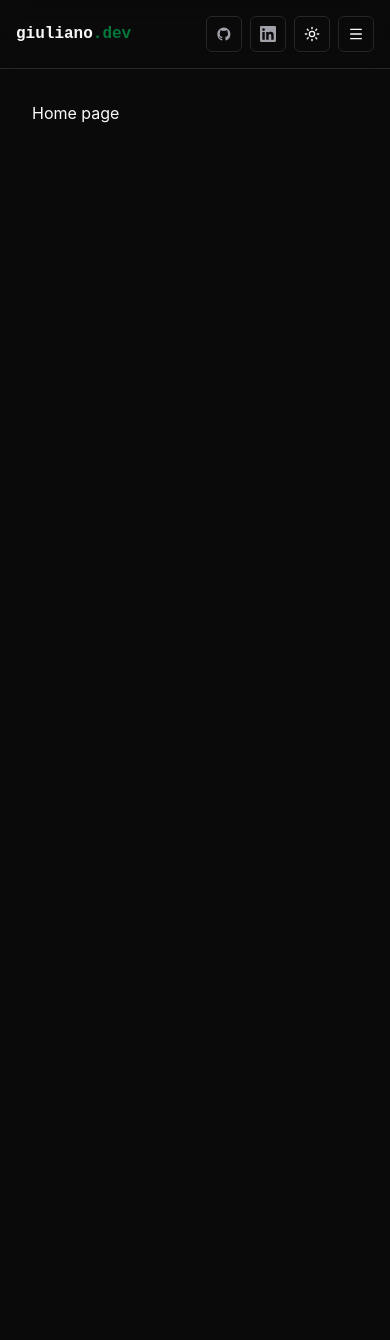
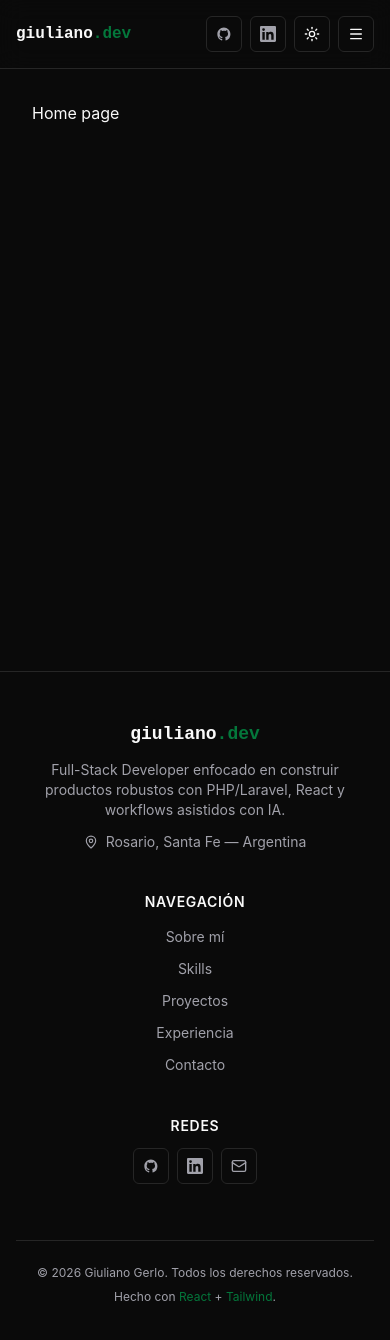
Before and after one commit to GiuGerlo/giulianogerlo-portfolio, a React (Vite) app: page / in a window 390 px wide. Shown: the top 1340 px of the page. Before the commit the page ends 844 px from the top, so only its background shows below. Built offline with nearby package versions, Linux system fonts and the light colour scheme.

Commit message:
feat: Footer component responsive con 3 columnas

```diff
--- /dev/null
+++ b/src/components/layout/Footer.jsx
@@ -0,0 +1,141 @@
+// Íconos no-brand de lucide. El Mail SÍ existe en v1 (solo se sacaron brand icons).
+import { Mail, MapPin } from 'lucide-react';
+
+// `Link` de React Router para anchors que también funcionan desde rutas hijas.
+// Para links dentro del Home usamos <a href="/#x"> nativo igual que en Navbar.
+import { socials } from '../../data/socials.js';
+
+/**
+ * Helper interno (mismo patrón que en Navbar): renderiza un símbolo del
+ * sprite SVG global. Lo duplicamos por ahora — en una refactor posterior
+ * podríamos extraerlo a src/components/ui/Icon.jsx para no repetir.
+ */
+function Icon({ id, size = 16 }) {
+  return (
+    <svg width={size} height={size} aria-hidden="true">
+      <use href={`/icons.svg#${id}`} />
+    </svg>
+  );
+}
+
+// Mismos links del Navbar — para nav rápido en el footer.
+const navLinks = [
+  { to: '/#about',      label: 'Sobre mí' },
+  { to: '/#skills',     label: 'Skills' },
+  { to: '/#projects',   label: 'Proyectos' },
+  { to: '/#experience', label: 'Experiencia' },
+  { to: '/#contact',    label: 'Contacto' },
+];
+
+export default function Footer() {
+  // `new Date().getFullYear()` se calcula en cada render → siempre actualizado.
+  // Cuando llegue 2027, el copyright del footer dice 2027 sin tocar nada.
+  const year = new Date().getFullYear();
+
+  return (
+    // <footer> = elemento semántico HTML.
+    // mt-24 = margin-top grande para separarlo del contenido principal.
+    // border-t = línea fina arriba.
+    <footer className="mt-24 border-t border-border bg-bg ">
+
+      {/* Container centrado mismo ancho que Navbar.
+          py-12 → padding vertical generoso. */}
+      <div className="mx-auto max-w-[1200px] px-4 py-12 sm:px-6 lg:px-8">
+
+        {/* Grid principal de 3 columnas en md+, 1 columna stack en mobile.
+            gap-10 separa entre columnas (horizontal en md+, vertical al stackear).
+            text-center md:text-left → en mobile todo el texto centrado, en md+ alineado a izquierda. */}
+        <div className="grid gap-10 text-center md:grid-cols-3 md:text-left">
+
+          {/* Columna 1 — Brand + tagline + ubicación. */}
+          <div className="space-y-3">
+            <p className="font-mono text-lg font-semibold">
+              giuliano<span className="text-accent">.dev</span>
+            </p>
+            <p className="text-sm text-text-muted">
+              Full-Stack Developer enfocado en construir productos
+              robustos con PHP/Laravel, React y workflows asistidos con IA.
+            </p>
+            {/* `inline-flex` no toma `text-align`, por eso para centrar
+                la ubicación en mobile envolvemos en un <p> con flex justify. */}
+            <p className="flex items-center justify-center gap-2 text-sm text-text-muted md:justify-start">
+              <MapPin size={14} />
+              {socials.location}
+            </p>
+          </div>
+
+          {/* Columna 2 — Nav rápido. Replica los links del Navbar para que
+              alguien que scrolleó hasta abajo no tenga que volver arriba. */}
+          <nav aria-label="Navegación del pie">
+            <h2 className="mb-3 text-sm font-semibold uppercase tracking-wider text-text-primary">
+              Navegación
+            </h2>
+            <ul className="space-y-2">
+              {navLinks.map((link) => (
+                <li key={link.to}>
+                  <a
+                    href={link.to}
+                    className="text-sm text-text-muted transition-colors hover:text-accent"
+                  >
+                    {link.label}
+                  </a>
+                </li>
+              ))}
+            </ul>
+          </nav>
+
+          {/* Columna 3 — Redes + contacto rápido. */}
+          <div>
+            <h2 className="mb-3 text-sm font-semibold uppercase tracking-wider text-text-primary">
+              Redes
+            </h2>
+
+            {/* Fila de íconos: GitHub, LinkedIn, mailto.
+                justify-center en mobile, justify-start en md+ (queda alineado a izquierda). */}
+            <div className="mb-4 flex items-center justify-center gap-2 md:justify-start">
+              <a
+                href={socials.github}
+                target="_blank"
+                rel="noreferrer noopener"
+                aria-label="GitHub"
+                className="inline-flex h-9 w-9 items-center justify-center rounded-md border border-border text-text-muted transition-colors hover:border-accent hover:text-accent"
+              >
+                <Icon id="github-icon" />
+              </a>
+              <a
+                href={socials.linkedin}
+                target="_blank"
+                rel="noreferrer noopener"
+                aria-label="LinkedIn"
+                className="inline-flex h-9 w-9 items-center justify-center rounded-md border border-border text-text-muted transition-colors hover:border-accent hover:text-accent"
+              >
+                <Icon id="linkedin-icon" />
+              </a>
+              {/* mailto: hace que el click abra el cliente de mail del usuario.
+                  En Phase 4.8 vamos a sumar email obfuscation para anti-scraping,
+                  por ahora queda como link directo. */}
+              <a
+                href={`mailto:${socials.email}`}
+                aria-label="Email"
+                className="inline-flex h-9 w-9 items-center justify-center rounded-md border border-border text-text-muted transition-colors hover:border-accent hover:text-accent"
+              >
+                <Mail size={16} />
+              </a>
+            </div>
+          </div>
+        </div>
+
+        {/* Línea separadora antes del copyright. */}
+        <div className="mt-10 border-t border-border pt-6">
+          <div className="flex flex-col items-center justify-between gap-2 text-xs text-text-muted sm:flex-row">
+            <p>© {year} Giuliano Gerlo. Todos los derechos reservados.</p>
+            <p>
+              Hecho con <span className="text-accent">React</span> +{' '}
+              <span className="text-accent">Tailwind</span>.
+            </p>
+          </div>
+        </div>
+      </div>
+    </footer>
+  );
+}
--- a/src/pages/Home.jsx
+++ b/src/pages/Home.jsx
@@ -1,7 +1,8 @@
-// TEMPORAL: importamos Navbar solo para preview visual mientras desarrollamos.
-// En Task 1.5 esto se mueve al componente Layout (que envuelve TODAS las
-// rutas vía <Outlet />), y se elimina de acá.
+// TEMPORAL: importamos Navbar y Footer solo para preview visual mientras
+// desarrollamos. En Task 1.5 esto se mueve al componente Layout (que
+// envuelve TODAS las rutas vía <Outlet />), y se elimina de acá.
 import Navbar from '../components/layout/Navbar.jsx';
+import Footer from '../components/layout/Footer.jsx';
 
 /**
  * Página Home — placeholder.
@@ -16,7 +17,10 @@ export default function Home() {
   return (
     <>
       <Navbar />
-      <div className="p-8">Home page</div>
+      {/* min-h-screen acá fuerza que el footer se vea abajo aunque la
+          página esté casi vacía. En Task 1.5 esto va al <main> del Layout. */}
+      <main className="min-h-[60vh] p-8">Home page</main>
+      <Footer />
     </>
   );
 }
```
Also changed, not shown: 2 other files (tests, documents, lock files or other folders).
